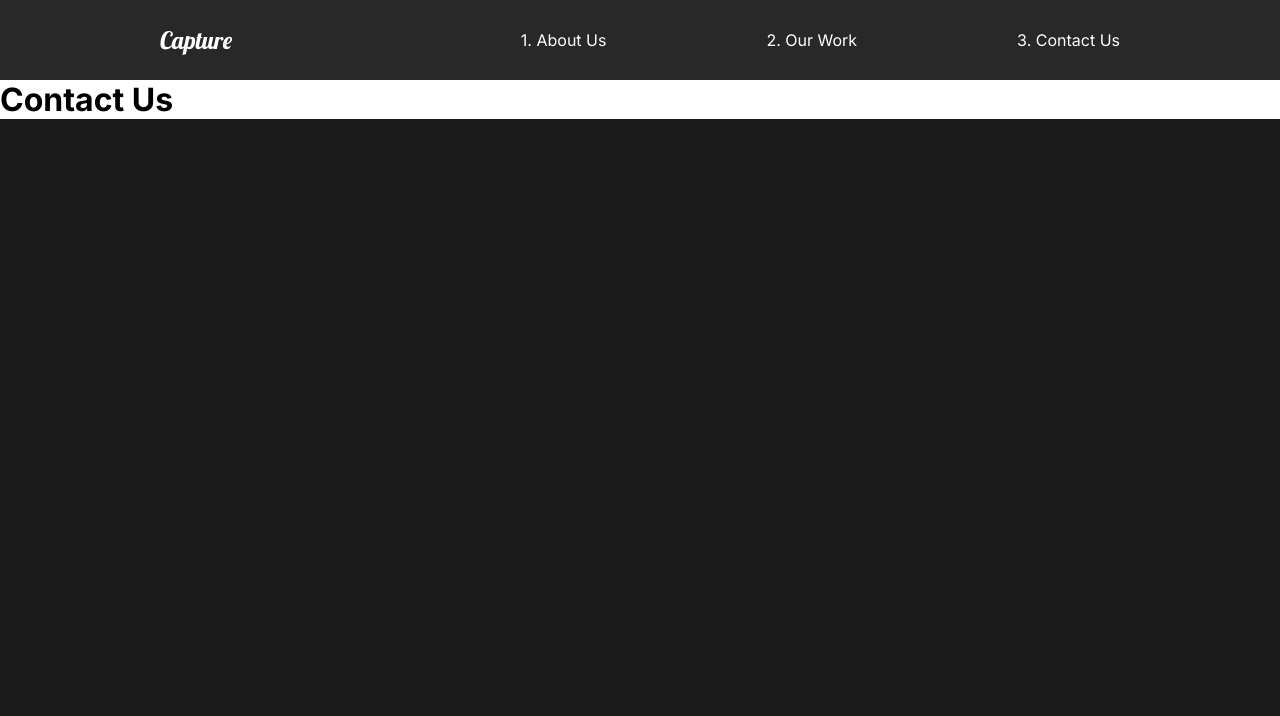
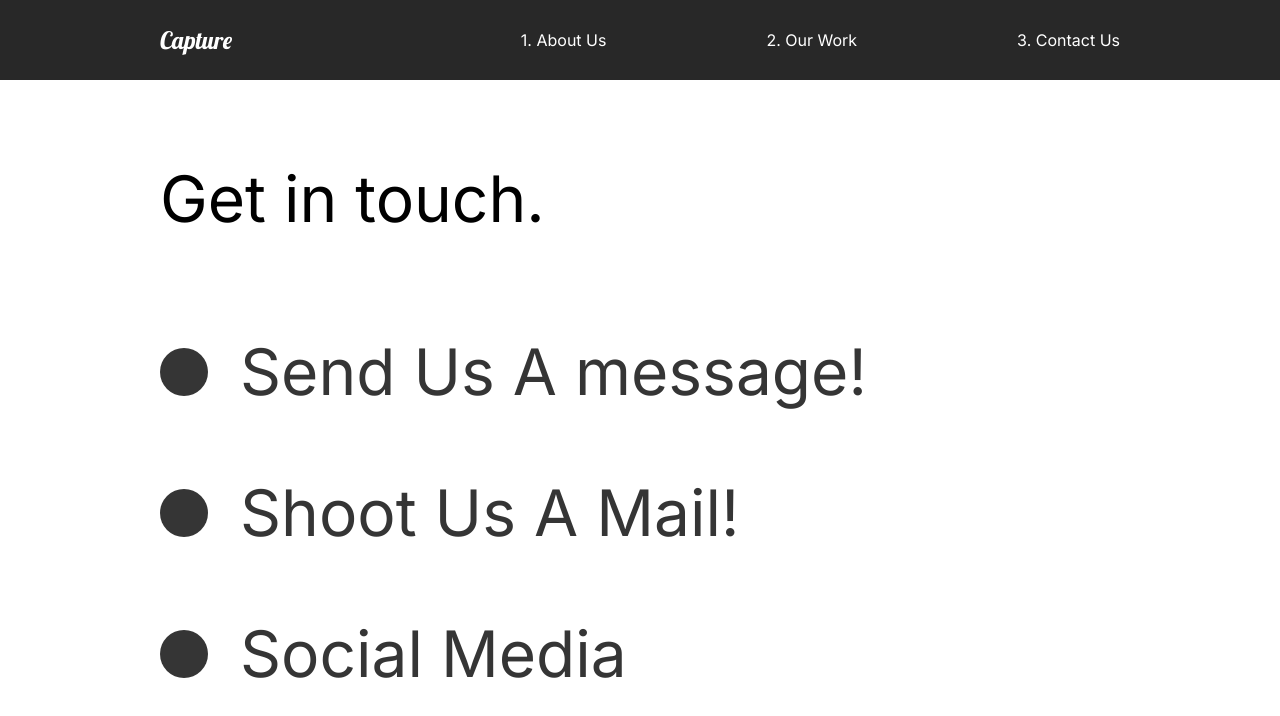
Before and after one commit to sathvi3/dev-portfolio-react, a React (Create React App) app: page /contact in a window 1280 px wide. Shown: the top 716 px of the page. Built offline with nearby package versions, Linux system fonts and the light colour scheme.

Commit message:
added Animation for ContactUs Page.

```diff
--- a/src/pages/ContactUs.js
+++ b/src/pages/ContactUs.js
@@ -1,19 +1,75 @@
 import React from "react";
 import { motion } from "framer-motion";
-import { PageAnimation } from "../animation";
+import { PageAnimation, titleAnim } from "../animation";
+import styled from "styled-components";
 
 const ContactUs = () => {
   return (
-    <motion.div
+    <ContactStyle
       variants={PageAnimation}
       initial="hidden"
       animate="show"
       exit="exit"
       style={{ background: "#fff" }}
     >
-      <h1>Contact Us</h1>
-    </motion.div>
+      <Title>
+        <Hide>
+          <motion.h2 variants={titleAnim}>Get in touch.</motion.h2>
+        </Hide>
+      </Title>
+      <div>
+        <Hide>
+          <Social variants={titleAnim}>
+            <Circle />
+            <h2>Send Us A message!</h2>
+          </Social>
+        </Hide>
+        <Hide>
+          <Social variants={titleAnim}>
+            <Circle />
+            <h2>Shoot Us A Mail!</h2>
+          </Social>
+        </Hide>
+        <Hide>
+          <Social variants={titleAnim}>
+            <Circle />
+            <h2>Social Media</h2>
+          </Social>
+        </Hide>
+      </div>
+    </ContactStyle>
   );
 };
 
+const ContactStyle = styled(motion.div)`
+  padding: 5rem 10rem;
+  color: #353535;
+  min-height: 90vh;
+`;
+
+const Title = styled.div`
+  margin-bottom: 4rem;
+  color: black;
+`;
+
+const Hide = styled.div`
+  overflow: hidden;
+`;
+
+const Circle = styled.div`
+  border-radius: 50%;
+  width: 3rem;
+  height: 3rem;
+  background: #353535;
+`;
+
+const Social = styled(motion.div)`
+  display: flex;
+  align-items: center;
+
+  h2 {
+    margin: 2rem;
+  }
+`;
+
 export default ContactUs;
```
